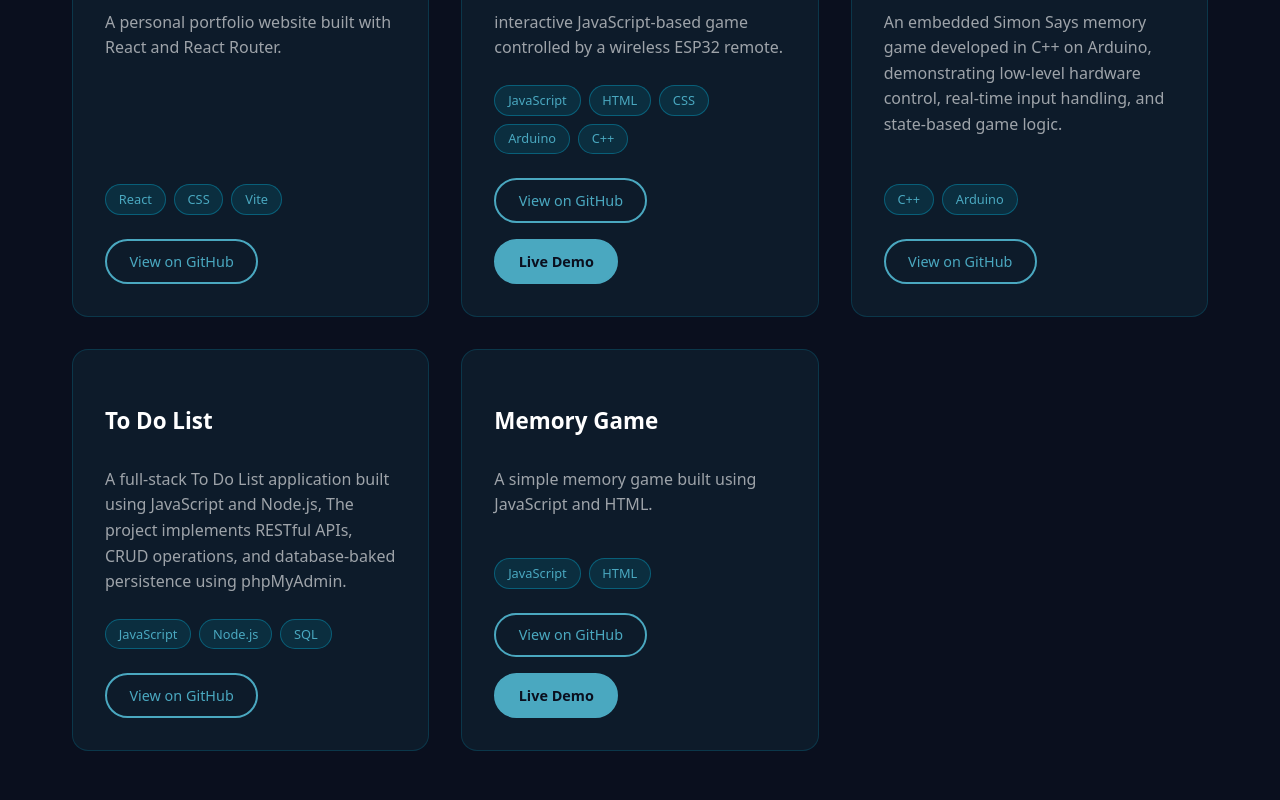
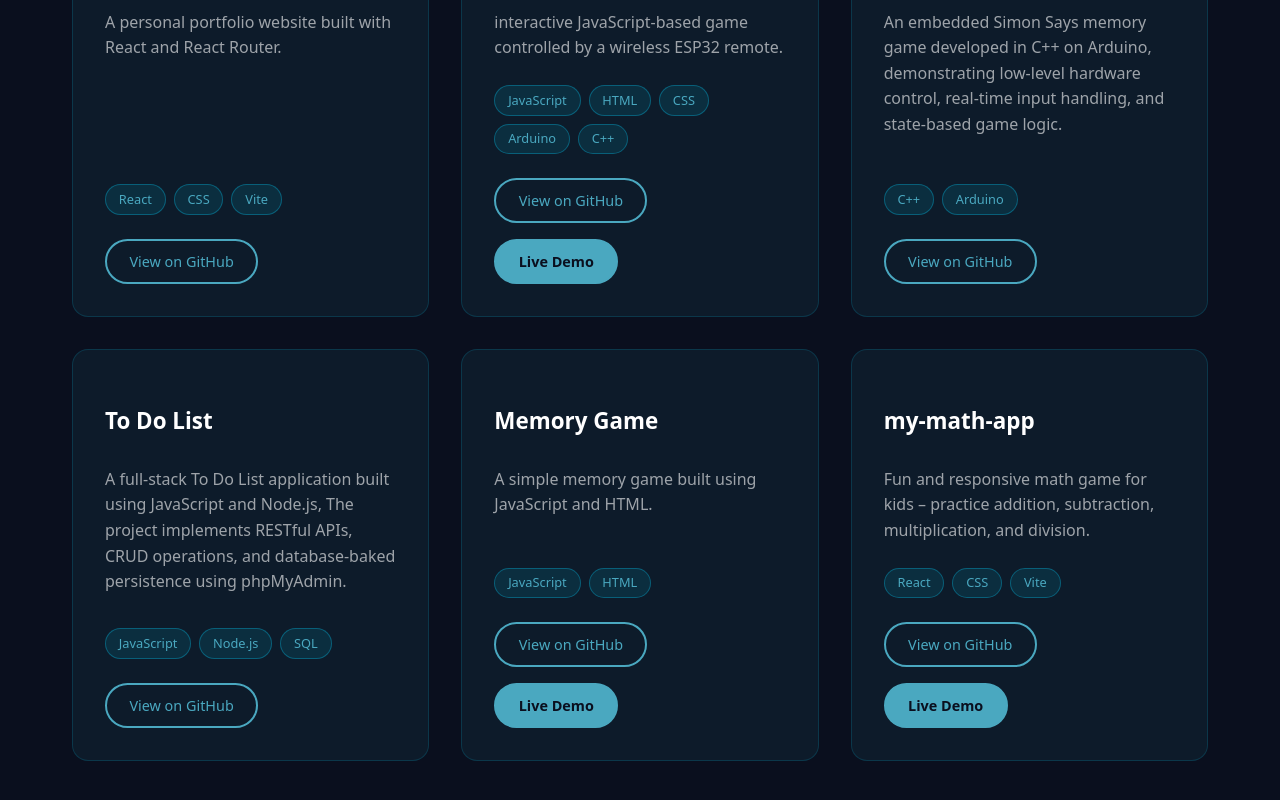
Before and after one commit to DavidGT0/my_website, a React (Vite) app: page /projects in a window 1280 px wide. Shown: the part 344-1144 px from the top of the page. Built offline with nearby package versions, Linux system fonts and the light colour scheme.

Commit message:
added my-math-app project

```diff
--- a/src/pages/MyProjects.jsx
+++ b/src/pages/MyProjects.jsx
@@ -42,6 +42,14 @@ function MyProjects() {
             technologies: ["JavaScript", "HTML"],
             githubUrl: "https://github.com/DavidGT0/memory_game",
             liveUrl: "https://davidgt0.github.io/memory_game"
+        },
+        {
+            id: 6,
+            title: "my-math-app",
+            description: "Fun and responsive math game for kids – practice addition, subtraction, multiplication, and division.",
+            technologies: ["React", "CSS", "Vite"],
+            githubUrl: "https://github.com/DavidGT0/my-math-app",
+            liveUrl: "https://davidgt0.github.io/my-math-app"
         }
     ];
     return (
```
